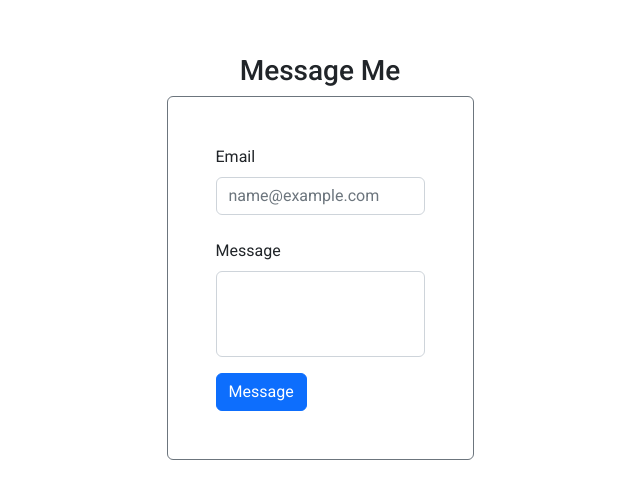
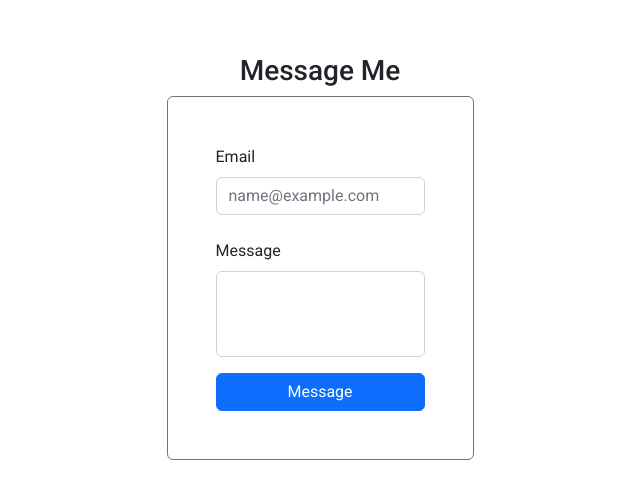
Before and after one commit to vdelossantos-vertere/web-portfolio, a plain HTML site: page index.html in a window 1280 px wide. Shown: the part 2687-3186 px from the top of the page, without its empty margins (320-960 px from the left). Drawn offline with nearby package versions, Linux system fonts and the light colour scheme.

Commit message:
minor updates

```diff
--- a/index.css
+++ b/index.css
@@ -41,7 +41,7 @@ textarea {
 }
 
 #message-submit-btn {
-  width: 100%s;
+  width: 100%;
 }
 
 @media (min-width: 810px) and (min-height: 1080px) {
```
